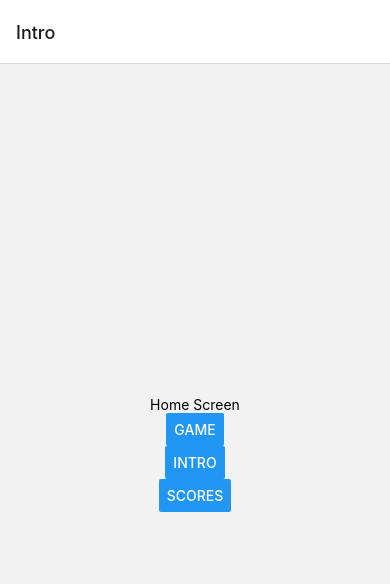
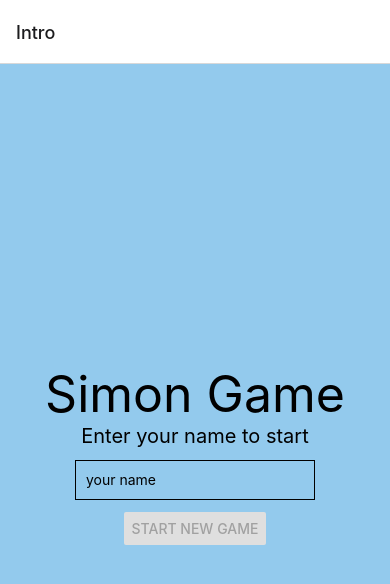
Before and after one commit to YOEL311/SimonGame, a React Native app: screen /Intro in a window 390 px wide. Shown: the top 584 px of the page. Built offline with nearby package versions, Linux system fonts and the light colour scheme; what react-native-a-beep would draw is missing.

Commit message:
add logic for game

```diff
--- a/src/App.tsx
+++ b/src/App.tsx
@@ -9,7 +9,7 @@ import middleware from './middlewares';
 
 const middlewareEnhancer = applyMiddleware(thunkMiddleware, middleware);
 
-const store = createStore(rootReducer, undefined, middlewareEnhancer);
+const store = createStore(rootReducer, middlewareEnhancer);
 
 const App = () => {
   return (
--- a/src/components/circle.tsx
+++ b/src/components/circle.tsx
@@ -28,10 +28,12 @@ const MS_ETCH_COLOR = 350;
 const Circle = ({
   onColorPress,
   refShowColor,
+  stateOfGame,
   colors,
 }: {
   onColorPress: (index: number) => void;
   refShowColor: React.MutableRefObject<(arr: number[]) => void>;
+  stateOfGame: React.MutableRefObject<'LISTENER' | 'DISPLAY'>;
   colors: string[];
 }) => {
   const arrLength = colors.length;
@@ -54,15 +56,16 @@ const Circle = ({
         color: el,
         myRef: elRefs[i],
         tone: tones[i],
+        index: i,
       },
-      {percent: 0.005, color: 'white'},
+      {percent: 0.005, color: 'white', index: -1},
     ];
   });
 
   const sliceF = () => {
     let cumulativePercent = 0;
     let arr = [];
-    arr = slices.map((slice, i) => {
+    arr = slices.map(slice => {
       const [startX, startY] = getCoordinatesForPercent(cumulativePercent);
       cumulativePercent += slice.percent;
       const [endX, endY] = getCoordinatesForPercent(cumulativePercent);
@@ -74,12 +77,13 @@ const Circle = ({
       ].join(' ');
       return (
         <TouchableOpacityG
+          stateOfGame={stateOfGame}
           testID={`testPath-${slice.color}`}
           ref={slice.myRef}
           key={pathData}
           onPressIn={() => {
             RNBeep.PlaySysSound(slice.tone || 0);
-            onColorPress(i);
+            onColorPress(slice.index);
           }}>
           <Path d={pathData} fill={slice.color} key={pathData} />
         </TouchableOpacityG>
@@ -91,17 +95,19 @@ const Circle = ({
   const sleep = (ms: number) => new Promise(resolve => setTimeout(resolve, ms));
 
   const performerColor = async (index: number) => {
-    elRefs[index].current?.makePressIn();
+    elRefs[index]?.current?.makePressIn();
     RNBeep.PlaySysSound(tones[index]);
     await sleep(200);
-    elRefs[index].current?.makePressOut();
+    elRefs[index]?.current?.makePressOut();
   };
 
   const runOnArr = async (arr: number[]) => {
+    stateOfGame.current = 'DISPLAY';
     for (let index = 0; index < arr.length; index++) {
+      await sleep(MS_ETCH_COLOR);
       performerColor(arr[index]);
-      await sleep(MS_ETCH_COLOR);
     }
+    stateOfGame.current = 'LISTENER';
   };
   refShowColor.current = runOnArr;
 
--- a/src/middlewares/index.ts
+++ b/src/middlewares/index.ts
@@ -1,6 +1,10 @@
 import firestore from '@react-native-firebase/firestore';
+import { navigationRef } from '../router';
+import { CommonActions } from '@react-navigation/native';
 
-const fetchMiddleware = (store: any) => (next: any) => (action: any) => {
+const middleware = (store: any) => (next: any) => (action: any) => {
+
+
   next(action);
 
   const { dispatch, getState } = store;
@@ -25,15 +29,28 @@ const fetchMiddleware = (store: any) => (next: any) => (action: any) => {
       break;
     }
     case 'ADD_SCORE': {
+      const { userName } = getState();
       dispatch(async function add() {
         firestore().collection('score').add({
-          name: 'Elior',
-          score: 80,
+          name: userName,
+          score: payload,
           date: new Date(),
         });
       });
     }
+      break;
+    case 'USER_LOSE': {
+      dispatch({ type: 'ADD_SCORE', payload });
+      navigationRef?.current?.dispatch(
+        CommonActions.reset({
+          routes: [
+            { name: 'Score' },
+          ],
+        }));
+      break;
+    }
+
   }
 };
 
-export default fetchMiddleware;
+export default middleware;
--- a/src/reducers/index.ts
+++ b/src/reducers/index.ts
@@ -1,19 +1,38 @@
 import produce from 'immer';
+
+interface IState {
+  scoresList: string[];
+  userName: string;
+}
+
+interface IActionFetchSuccess {
+  type: 'FETCH_SCORES_SUCCESS';
+  payload: string[];
+}
+
+interface IActionSetUserName {
+  type: 'SET_USER_NAME';
+  payload: string;
+}
+
+type IActions = IActionFetchSuccess | IActionSetUserName
 
 const initialState = {
   scoresList: [],
-  name: '',
+  userName: '',
 };
 
-const reducer = (state = initialState, action: any) => {
+const reducer = (state: IState = initialState, action: IActions) => {
+  const { payload } = action;
   switch (action.type) {
     case 'FETCH_SCORES_SUCCESS':
-      const { payload } = action;
-
       return produce(state, draftState => {
-        draftState.scoresList = payload;
+        draftState.scoresList = payload as IActionFetchSuccess['payload'];
       });
-
+    case 'SET_USER_NAME':
+      return produce(state, draftState => {
+        draftState.userName = payload as IActionSetUserName['payload'];
+      });
     default:
       return state;
   }
--- a/src/router/index.tsx
+++ b/src/router/index.tsx
@@ -9,9 +9,11 @@ import {RootStackParamList} from '../@types/navigation';
 
 const Stack = createNativeStackNavigator<RootStackParamList>();
 
+export const navigationRef = React.createRef();
+
 function App() {
   return (
-    <NavigationContainer>
+    <NavigationContainer ref={navigationRef}>
       <Stack.Navigator initialRouteName="Intro">
         <Stack.Screen name="Game" component={GameScreen} />
         <Stack.Screen name="Score" component={ScoreScreen} />
--- a/src/screens/game.tsx
+++ b/src/screens/game.tsx
@@ -1,34 +1,73 @@
 import * as React from 'react';
 import {useRef} from 'react';
-import {View, Text, Button} from 'react-native';
+import {View, Text} from 'react-native';
+import {useDispatch} from 'react-redux';
+import Circle from '../components/circle';
 
-import Circle from '../components/circle';
-// import {useNavigation} from '@react-navigation/native';
-// import {ProfileScreenNavigationProp} from '../@types/navigation';
+function getRandomInt(max: number) {
+  return Math.floor(Math.random() * max);
+}
+const COLORS = ['blue', 'red', 'green', 'yellow'];
+const lengthColors = COLORS.length;
 
 function GameScreen() {
+  const refShowColor = useRef<(arr: number[]) => void>(() => {});
+  const levelOfUser = useRef(0);
+  const dispatch = useDispatch();
   const onColorPress = (index: number) => {
-    console.log('🚀 ~ file: game.tsx ~ line 11 ~ GameScreen ~ index', index);
+    if (stateOfGame.current === 'DISPLAY' || index === -1) {
+      return;
+    }
+    if (listColors[levelOfUser.current] === index) {
+      userSuccess();
+    } else {
+      dispatch({
+        type: 'USER_LOSE',
+        payload: (levelOfUser.current + 1) * 10,
+      });
+    }
+  };
+  const userSuccess = () => {
+    if (listColors.length - 1 === levelOfUser.current) {
+      nextLevel();
+    } else {
+      levelOfUser.current = levelOfUser.current + 1;
+    }
   };
 
-  const refShowColor = useRef<(arr: number[]) => void>(() => {});
-  const colors = ['blue', 'red', 'green', 'yellow'];
+  const [listColors, setListColors] = React.useState<number[]>([
+    getRandomInt(lengthColors),
+  ]);
+  const stateOfGame = React.useRef<'LISTENER' | 'DISPLAY'>('DISPLAY');
+
+  const addColorToList = React.useCallback(() => {
+    const newColor = getRandomInt(lengthColors);
+    setListColors(oldArray => [...oldArray, newColor]);
+  }, []);
+
+  React.useEffect(() => {
+    refShowColor?.current?.(listColors);
+  }, [listColors]);
+
+  const nextLevel = () => {
+    levelOfUser.current = 0;
+    addColorToList();
+  };
 
   return (
-    <View style={{flex: 1, alignItems: 'center', justifyContent: 'center'}}>
-      <Text>GameScreen</Text>
-      <View style={{padding: 40}}>
-        <Button
-          title="sowh"
-          onPress={() => {
-            refShowColor?.current?.([1, 2, 3, 2, 1]);
-          }}
-        />
-      </View>
+    <View
+      style={{
+        flex: 1,
+        alignItems: 'center',
+        justifyContent: 'center',
+        backgroundColor: '#BBBDBD',
+      }}>
+      <View style={{padding: 40}} />
       <Circle
+        stateOfGame={stateOfGame}
         refShowColor={refShowColor}
         onColorPress={onColorPress}
-        colors={colors}
+        colors={COLORS}
       />
     </View>
   );
--- a/src/screens/intro.tsx
+++ b/src/screens/intro.tsx
@@ -1,35 +1,45 @@
 import {useNavigation} from '@react-navigation/native';
 import * as React from 'react';
-import {View, Text, Button} from 'react-native';
-// import {useSelector} from 'react-redux';
+import {useState} from 'react';
+import {View, Text, Button, TextInput} from 'react-native';
+import {useDispatch} from 'react-redux';
 import {ProfileScreenNavigationProp} from '../@types/navigation';
 
 function IntroScreen() {
   const navigation = useNavigation<ProfileScreenNavigationProp>();
+  const [name, setName] = useState('');
+  const dispatch = useDispatch();
 
   return (
-    <View style={{flex: 1, alignItems: 'center', justifyContent: 'center'}}>
-      <Text>Home Screen</Text>
-      <Button
-        title="Game"
-        onPress={() => {
-          navigation.navigate('Game');
+    <View
+      style={{
+        flex: 1,
+        alignItems: 'center',
+        justifyContent: 'center',
+        backgroundColor: '#93CAED',
+      }}>
+      <Text style={{fontSize: 50}}>Simon Game</Text>
+      <Text style={{fontSize: 20}}>Enter your name to start</Text>
+      <TextInput
+        style={{
+          height: 40,
+          margin: 12,
+          borderWidth: 1,
+          padding: 10,
         }}
+        onChangeText={setName}
+        value={name}
+        placeholder="your name"
       />
       <Button
-        title="Intro"
+        title="Start New Game"
+        disabled={name.length === 0}
         onPress={() => {
-          navigation.navigate('Intro');
-        }}
-      />
-      <Button
-        title="scores"
-        onPress={() => {
-          navigation.navigate('Score');
+          dispatch({type: 'SET_USER_NAME', payload: name});
+          navigation.navigate('Game');
         }}
       />
     </View>
   );
 }
-
 export default IntroScreen;
--- a/src/util/TouchableOpacityG.js
+++ b/src/util/TouchableOpacityG.js
@@ -71,7 +71,9 @@ export default class TouchableOpacityG extends Component {
   };
 
   touchableHandlePress = e => {
-    this.props.onPress && this.props.onPress(e);
+    if (this.props.stateOfGame.current === 'LISTENER') {
+      this.props.onPress && this.props.onPress(e);
+    }
   };
 
   touchableHandleLongPress = e => {
```
Also changed, not shown: .eslintrc.js.
